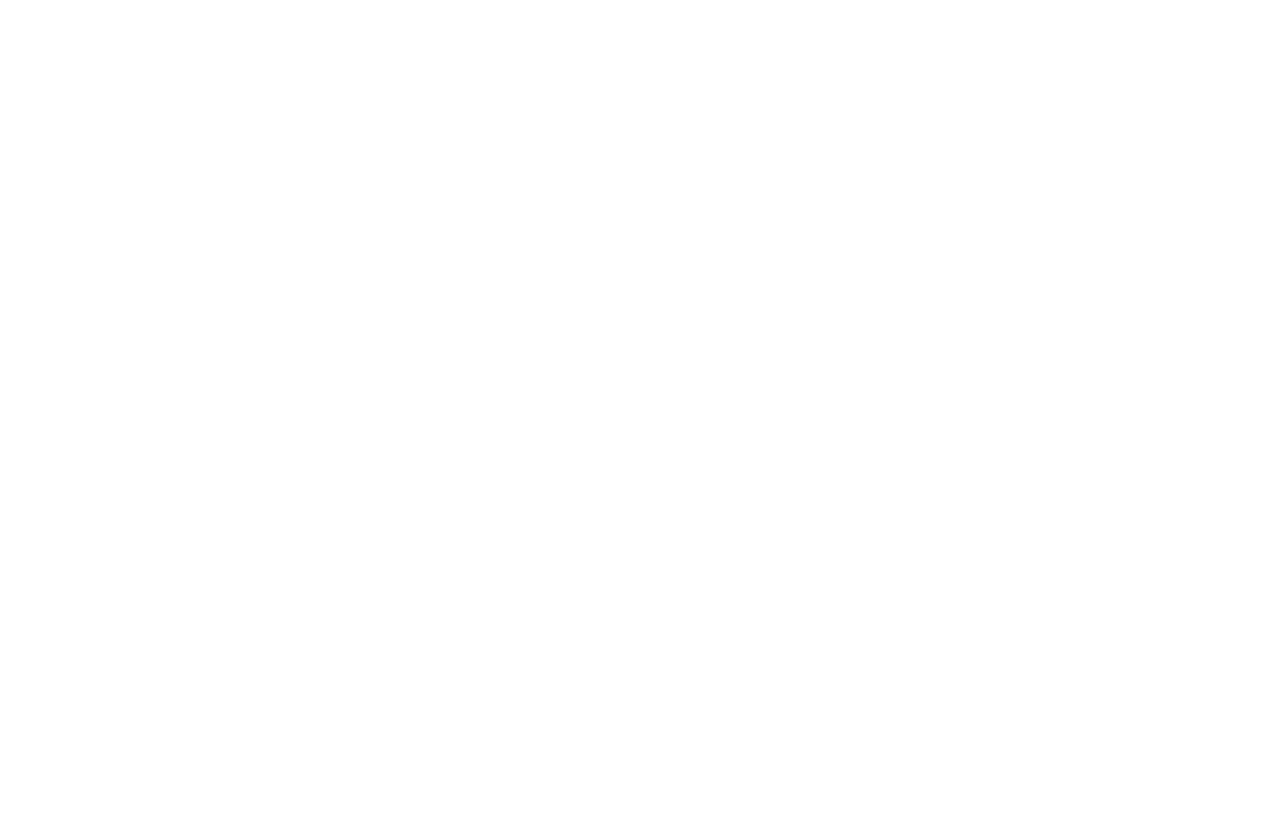
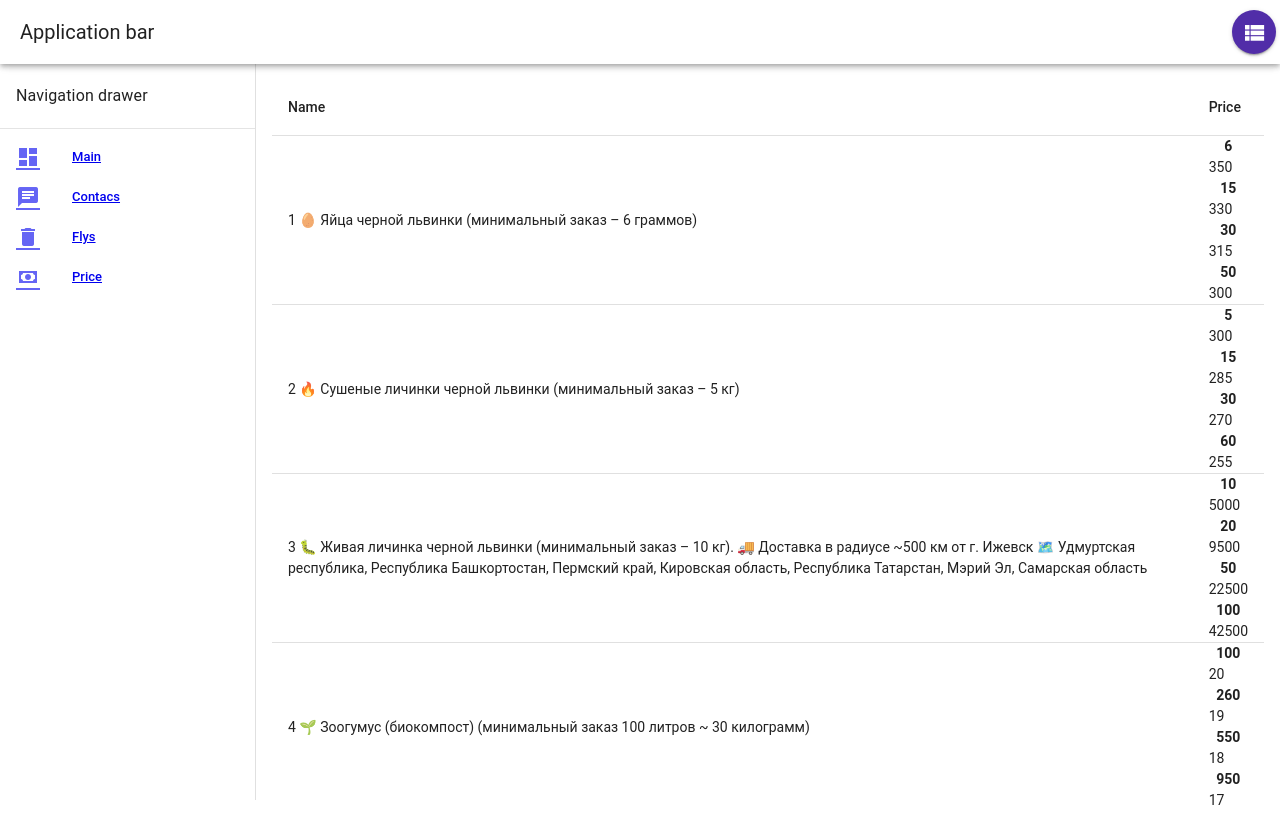
Before and after one commit to ArishaZolotareva/bebebe, a Vue app: page /price in a window 1280 px wide. Before the commit this address had no page. Before the commit the page ends 800 px from the top, so only its background shows below. Built offline with nearby package versions, Linux system fonts and the light colour scheme.

Commit message:
table price

```diff
--- /dev/null
+++ b/src/components/Price.vue
@@ -0,0 +1,61 @@
+<script setup>
+import { reactive } from "vue"
+let desserts =
+    reactive(
+        [
+            {
+                name: '1 🥚 Яйца черной львинки (минимальный заказ – 6 граммов)',
+                prices: [{ mass: 6, price: 350 }, { mass: 15, price: 330 }, { mass: 30, price: 315 }, { mass: 50, price: 300 }]
+            },
+            {
+                name: '2 🔥 Сушеные личинки черной львинки (минимальный заказ – 5 кг)',
+                prices: [{ mass: 5, price: 300 }, { mass: 15, price: 285 }, { mass: 30, price: 270 }, { mass: 60, price: 255 }]
+            },
+            {
+                name: '3 🐛 Живая личинка черной львинки (минимальный заказ – 10 кг). 🚚 Доставка в радиусе ~500 км от г. Ижевск 🗺️ Удмуртская республика, Республика Башкортостан, Пермский край, Кировская область, Республика Татарстан, Мэрий Эл, Самарская область',
+                prices: [{ mass: 10, price: 5000 }, { mass: 20, price: 9500 }, { mass: 50, price: 22500 }, { mass: 100, price: 42500 }]
+            },
+            {
+                name: '4 🌱 Зоогумус (биокомпост) (минимальный заказ 100 литров ~ 30 килограмм)',
+                prices: [{ mass: 100, price: 20 }, { mass: 260, price: 19 }, { mass: 550, price: 18 }, { mass: 950, price: 17 }]
+
+            }
+        ]
+    )
+
+</script >
+
+
+<template>
+    <v-table>
+        <thead>
+            <tr>
+                <th class="text-left">
+                    Name
+                </th>
+                <th class="text-left">
+                    Price
+                </th>
+            </tr>
+        </thead>
+        <tbody>
+            <tr v-for="item in desserts" :key="item.name">
+                <td>{{ item.name }}</td>
+                <td>
+                    <v-table v-for="price,index in item.prices" :key="index">
+                    <tr>
+                        <th>
+                            {{ price.mass }}
+                        </th>
+                    </tr>
+                    <tr>
+                        <td>
+                        {{ price.price }}
+                        </td>
+                    </tr>
+                    </v-table>
+                </td>
+            </tr>
+        </tbody>
+    </v-table>
+</template >
--- a/src/layouts/default/Default.vue
+++ b/src/layouts/default/Default.vue
@@ -17,7 +17,10 @@
             value="home"></v-list-item></router-link>
         <router-link to="/contacts"><v-list-item prepend-icon="mdi-message-text" title="Contacs"
             value="about"></v-list-item></router-link>
-        <router-link to="/flys"><v-list-item prepend-icon="mdi-delete" title="Flys" value="about"></v-list-item></router-link>
+        <router-link to="/flys"><v-list-item prepend-icon="mdi-delete" title="Flys"
+            value="abou"></v-list-item></router-link>
+        <router-link to="/price"><v-list-item prepend-icon="mdi-cash" title="Price"
+            value="abut"></v-list-item></router-link>
       </v-list>
     </v-navigation-drawer>
 
--- a/src/router/index.js
+++ b/src/router/index.js
@@ -18,6 +18,10 @@
       {
         path: 'flys',
         component: () => import('@/components/Flys.vue')
+      },
+      {
+        path: 'price',
+        component: () => import('@/components/Price.vue')
       }
     ]
   }
```
